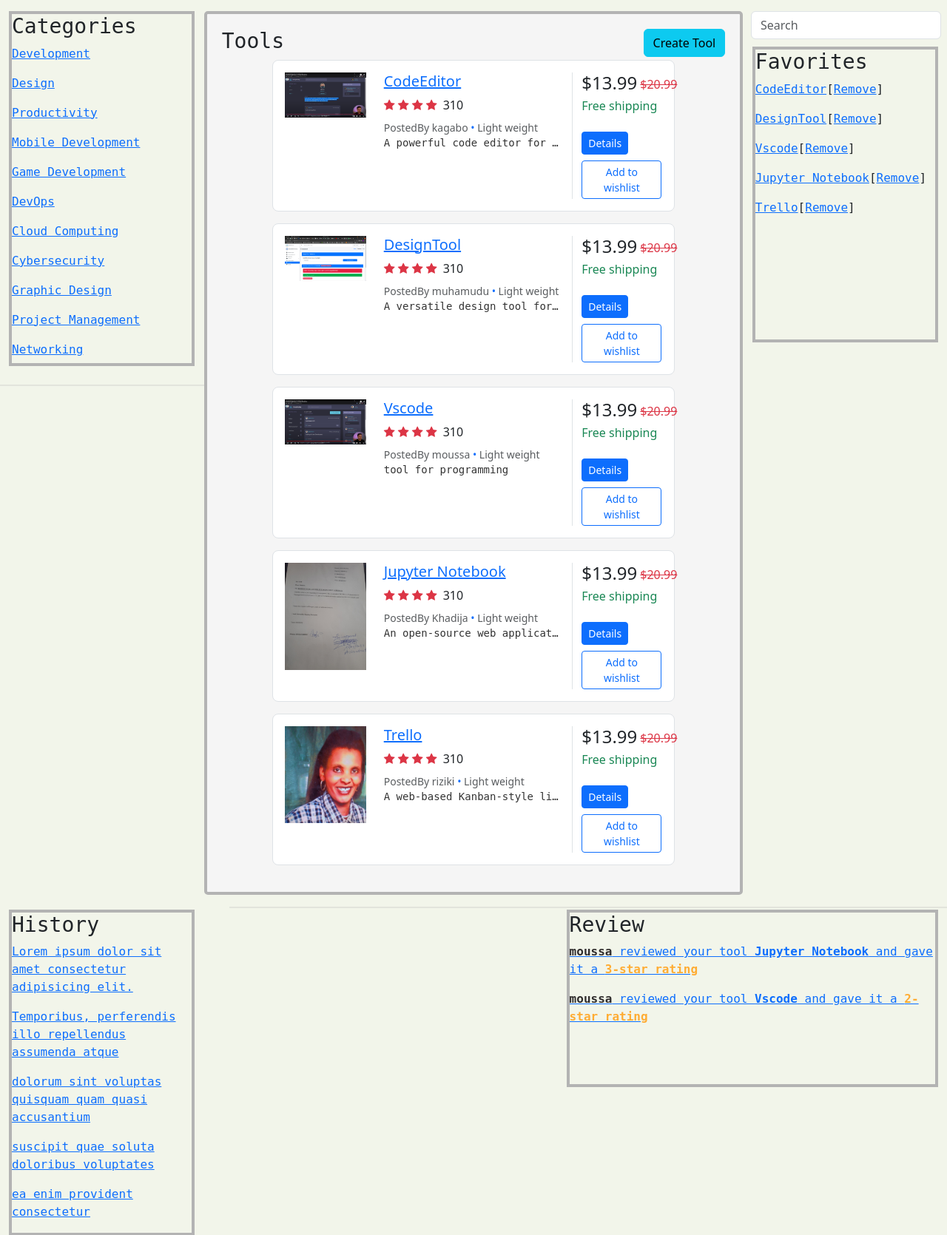
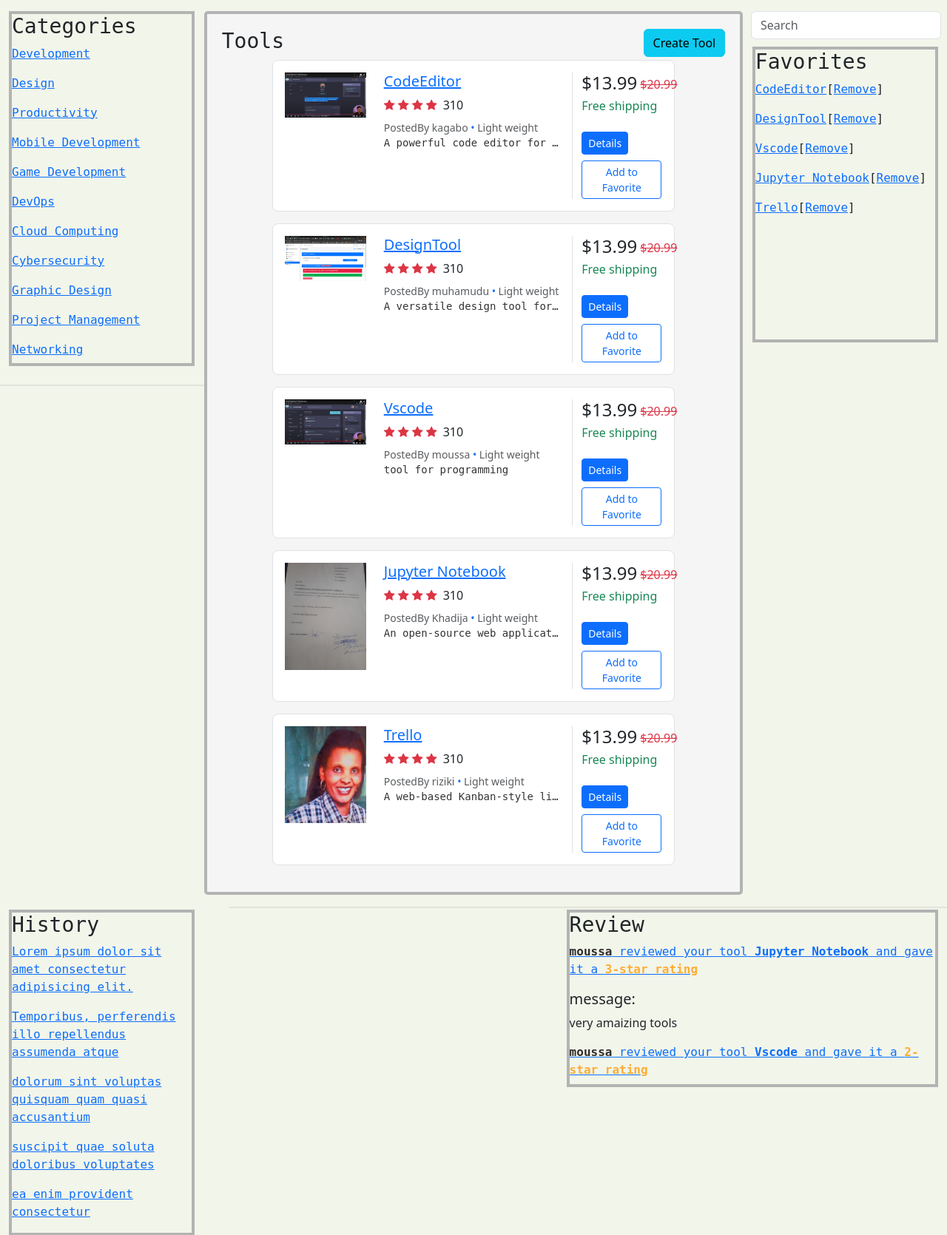
Before and after one commit to moussa-sefin/BestToolbox, a Django app: page /home in a window 1280 px wide. Shown: the part 56-1726 px from the top of the page at 74% size. Run offline with Django 4.2, Linux system fonts and the light colour scheme; a user stored in the database is signed in; data comes from the database, SQL or seed files in the repository; both versions use the stored data as it was after the commit; some libraries are stand-ins or nearby versions.

Commit message:
fixed feed

```diff
--- a/toolbox/webtool/templates/webtool/index.html
+++ b/toolbox/webtool/templates/webtool/index.html
@@ -116,9 +116,11 @@
                                     <h6 class="text-success">Free shipping</h6>
                                     <div class="d-flex flex-column mt-4">
                                        <a href="{% url 'tool_detail' tool.id %}"><button class="btn btn-primary btn-sm" type="button">Details</button></a>
+                                       <a href="{%url 'AddToFavolite' tool.id%}">
                                         <button class="btn btn-outline-primary btn-sm mt-2" type="button">
-                                            Add to wishlist
+                                            Add to Favorite
                                         </button>
+                                    </a>
                                     </div>
                                 </div>
                             </div>
@@ -170,7 +172,7 @@
         {%for review in reviews%}
         <p> <a href=""><span class="reviewer-name">{{review.user}}</span> reviewed your tool <span
                     class="tool-name">{{review.tool}}</span> and gave it a <span class="rating">{{review.rating}}-star
-                    rating</span></a></p>
+                    rating</span></a> <h5>message:</h5> {{review.content}}</p>
         {%endfor%}
         {%else%}
         <p>no reviews</p>
```
Also changed, not shown: toolbox/db.sqlite3.
